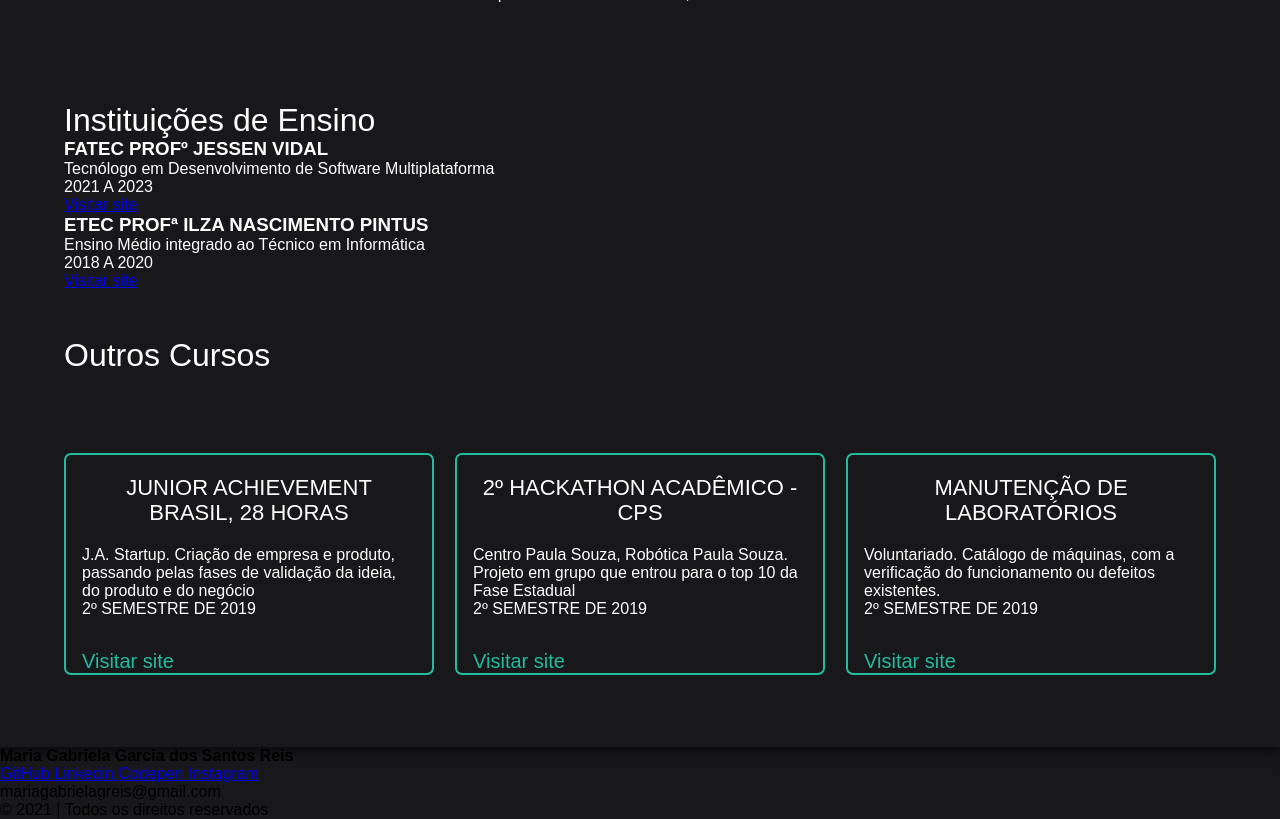
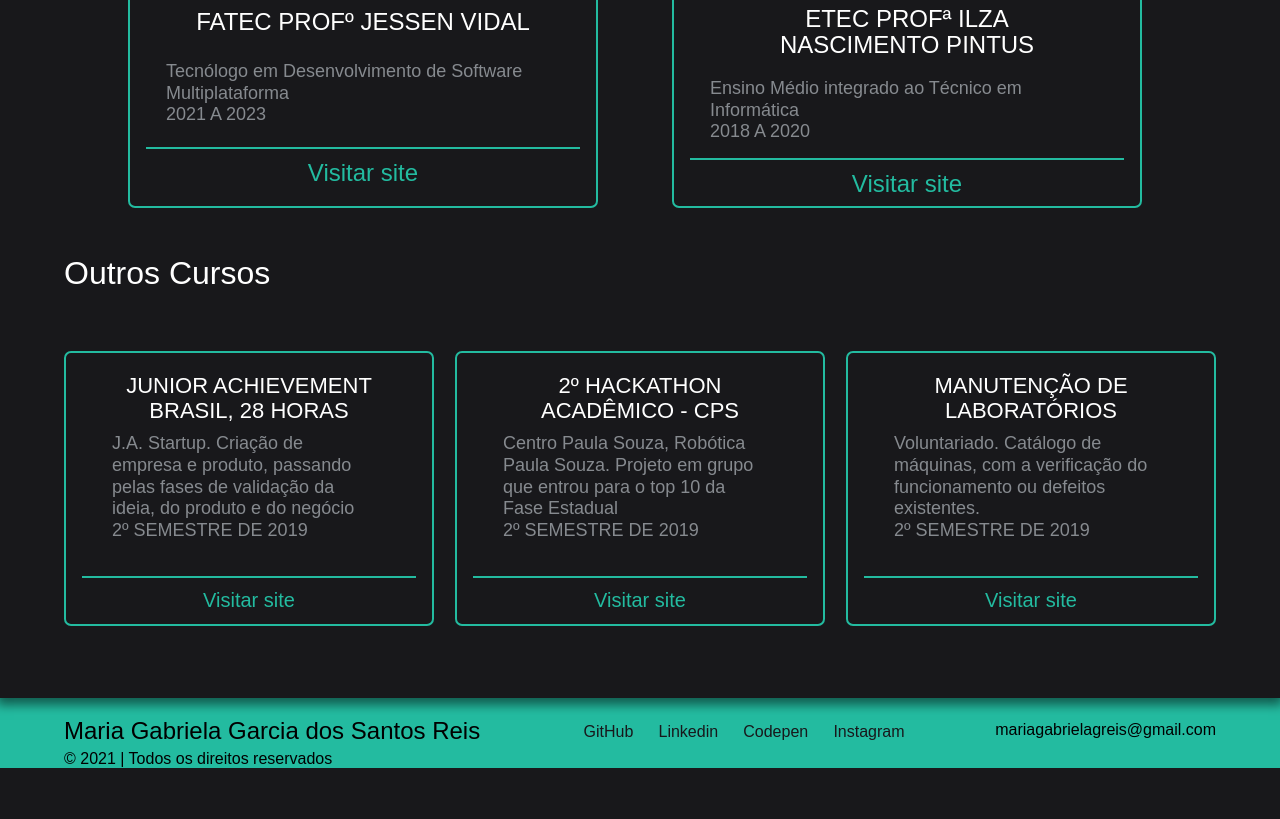
Before and after one commit to MariaGabrielaReis/meu-portfolio, a Python web app: template src/templates/education.html in a window 1280 px wide. Shown: the part 777-1596 px from the top of the page. After the commit the page ends 1545 px from the top, so only its background shows below. Run offline with Jinja, Linux system fonts and the light colour scheme; the template is opened without the code that fills it, so the values that code supplies are empty; some web fonts are replaced.

Commit message:
Ajustes na estilização da página 'formação' e 'sobre mim'
Adição de novas imagens ao projeto, aplicando o novo design desenvolvido para a página, ajustando o nome da classe de redes sociais na página 'sobre mim'

```diff
--- a/src/static/styles/main.css
+++ b/src/static/styles/main.css
@@ -89,20 +89,22 @@
   width: 200px;
   height: 52px;
   cursor: pointer;
+  text-decoration: none;
+  color: var(--color-primary);
 }
 
 .button-non-filled img {
   margin-right: 15px;
 }
 
-.button-non-filled {
-  text-decoration: none;
-  color: var(--color-primary);
+.button-non-filled.non-main {
+  margin-top: 0px;
+  font-size: 20px;
 }
 
 #start {
   text-decoration: none;
-  color: var(--color-background-);
+  color: var(--color-background-title);
   margin-left: 34px;
   background: var(--color-primary);
   width: 200px;
@@ -137,6 +139,20 @@
 .img-circle {
   margin-right: 50px;
 }
+
+#cv {
+  margin-left: 70px;
+  margin-top: -70px;
+}
+
+#ps {
+  margin-top: 10px;
+  margin-left: 125px;
+  color: var(--color-background-title);
+  font-weight: 300;
+  height: 10px;
+}
+
 /*CONTEÚDO PRINCIPAL DA PÁGINA ------------------*/
 section {
   width: 90%;
--- a/src/static/styles/partials/card.css
+++ b/src/static/styles/partials/card.css
@@ -7,7 +7,7 @@
 
 .card-small {
   width: 369.97px;
-  height: 221.22px;
+  height: 275px;
   border-radius: 7px;
   border: 2px solid var(--color-primary);
   padding: 16px;
@@ -15,7 +15,7 @@
   display: flex;
   flex-direction: column;
   justify-content: space-between;
-  margin-top: 80px;
+  margin-top: 60px;
 }
 
 .card-small h3 {
@@ -27,7 +27,8 @@
   padding-top: 5px;
 }
 
-.card-small ul {
+.card-small ul,
+.card-small p {
   width: 313.24px;
   font-style: normal;
   font-size: 18px;
@@ -53,53 +54,56 @@
   font-size: 20px;
   line-height: 120%;
 }
+
 /*CARD MÉDIO -----------------------------------*/
-.cards-medios {
+.card-medium-group {
   display: grid;
   grid-template-columns: 1fr 1fr;
   margin-top: 64px;
   margin-left: 64px;
 }
 
-.card-medio {
-  height: 310px;
+.card-medium {
   width: 470px;
+  height: 230px;
   border-radius: 7px;
-  border: 2px solid var(--cor-primaria);
+  border: 2px solid var(--color-primary);
   text-align: center;
   padding: 16px;
   display: flex;
   flex-direction: column;
-  justify-content: space-between;
+  justify-content: space-around;
 }
 
-.card-medio h3 {
+.card-medium h3 {
   font-size: 24px;
   font-weight: 400;
   line-height: 26px;
   letter-spacing: 0em;
   padding-top: 10px;
+  margin-bottom: 10px;
 }
 
-.card-medio p {
-  font-size: 20px;
+.card-medium p {
+  line-height: 120%;
+  font-size: 18px;
   font-weight: 300;
-  line-height: 29px;
   text-align: left;
-  color: var(--cor-texto-plano-de-fundo);
-  padding: 20px;
+  color: var(--color-background-text);
+  padding: 10px 20px;
 }
 
-.card-medio-botao {
-  border-top: 2px solid var(--cor-primaria);
+.card-medium-button {
+  border-top: 2px solid var(--color-primary);
   bottom: 0;
+  margin-top: 5px;
   padding-top: 10px;
 }
 
-.card-medio a {
+.card-medium a {
   text-decoration: none;
   font-size: 24px;
-  color: var(--cor-texto-botao-nao-preenchido);
+  color: var(--color-primary);
   margin-top: 16px;
 }
 
--- a/src/templates/about-me.html
+++ b/src/templates/about-me.html
@@ -175,7 +175,7 @@
         <h4>Maria Gabriela Garcia dos Santos Reis</h4>
 
         <!-- Redes Sociais -->
-        <div class="redes-sociais">
+        <div class="social">
           <a href="https://github.com/MariaGabrielaReis" target="_blank">
             GitHub
           </a>
--- a/src/templates/education.html
+++ b/src/templates/education.html
@@ -13,8 +13,8 @@
     />
     <link rel="stylesheet" href="../static/styles/main.css" />
     <link rel="stylesheet" href="../static/styles/partials/card.css" />
-    <link rel="stylesheet" href="../static/styles/partials/menu.css" />
-    <link rel="stylesheet" href="../static/styles/partials/rodape.css" />
+    <link rel="stylesheet" href="../static/styles/partials/navigation.css" />
+    <link rel="stylesheet" href="../static/styles/partials/footer.css" />
     <title>Formação | Maria Gabriela Reis</title>
   </head>
 
@@ -33,7 +33,7 @@
     <!-- Cabeçalho -->
     <main>
       <header>
-        <div class="descricao">
+        <div class="description non-main">
           <h1>Formação</h1>
           <p>
             Tive um Ensino Técnico Integrado ao Ensino Médio, me formando
@@ -44,7 +44,11 @@
 
           <div id="cv">
             <!-- Botão para baixar o currículo -->
-            <a href="../static/cv.pdf" download="Maria-Gabriela-Reis-CV.pdf">
+            <a
+              class="button-non-filled non-main"
+              href="../static/cv.pdf"
+              download="Maria-Gabriela-Reis-CV.pdf"
+            >
               <img src="../static/img/icon-arrow.svg" alt="Baixar currículo" />
               Currículo
             </a>
@@ -56,7 +60,7 @@
           </div>
         </div>
 
-        <div class="description-image">
+        <div class="description-image non-main">
           <img
             src="../static/img/icon-education.svg"
             alt="Ícone de chapéu de formatura"
@@ -84,7 +88,10 @@
             </div>
 
             <div class="card-medium">
-              <h3>ETEC PROFª ILZA NASCIMENTO PINTUS</h3>
+              <h3>
+                ETEC PROFª ILZA <br />
+                NASCIMENTO PINTUS
+              </h3>
               <p>
                 Ensino Médio integrado ao Técnico em Informática<br />
                 2018 A 2020
@@ -101,25 +108,31 @@
           <h2>Outros Cursos</h2>
           <div class="card-small-group">
             <div class="card-small">
-              <h3>JUNIOR ACHIEVEMENT BRASIL, 28 HORAS</h3>
+              <h3>
+                JUNIOR ACHIEVEMENT <br />
+                BRASIL, 28 HORAS
+              </h3>
               <p>
                 J.A. Startup. Criação de empresa e produto, passando pelas fases
                 de validação da ideia, do produto e do negócio <br />
                 2º SEMESTRE DE 2019
               </p>
-              <div class="card-medium-button">
+              <div class="card-small-button">
                 <a href="https://www.jabrasil.org.br/">Visitar site</a>
               </div>
             </div>
 
             <div class="card-small">
-              <h3>2º HACKATHON ACADÊMICO - CPS</h3>
+              <h3>
+                2º HACKATHON <br />
+                ACADÊMICO - CPS
+              </h3>
               <p>
                 Centro Paula Souza, Robótica Paula Souza. Projeto em grupo que
                 entrou para o top 10 da Fase Estadual<br />
                 2º SEMESTRE DE 2019
               </p>
-              <div class="card-medium-button">
+              <div class="card-small-button">
                 <a
                   href="http://www.robotica.cpscetec.com.br/verEventos.php?pag=6"
                   >Visitar site</a
@@ -128,13 +141,16 @@
             </div>
 
             <div class="card-small">
-              <h3>MANUTENÇÃO DE LABORATÓRIOS</h3>
+              <h3>
+                MANUTENÇÃO DE <br />
+                LABORATÓRIOS
+              </h3>
               <p>
                 Voluntariado. Catálogo de máquinas, com a verificação do
                 funcionamento ou defeitos existentes.<br />
                 2º SEMESTRE DE 2019
               </p>
-              <div class="card-medium-button">
+              <div class="card-small-button">
                 <a href="https://www.etecsjcampos.com.br/">Visitar site</a>
               </div>
             </div>
@@ -150,7 +166,7 @@
         <h4>Maria Gabriela Garcia dos Santos Reis</h4>
 
         <!-- Redes Sociais -->
-        <div class="redes-sociais">
+        <div class="social">
           <a href="https://github.com/MariaGabrielaReis" target="_blank">
             GitHub
           </a>
```
Also changed, not shown: src/static/img/icon-arrow-right.svg (added), src/static/img/icon-education.svg (added).
